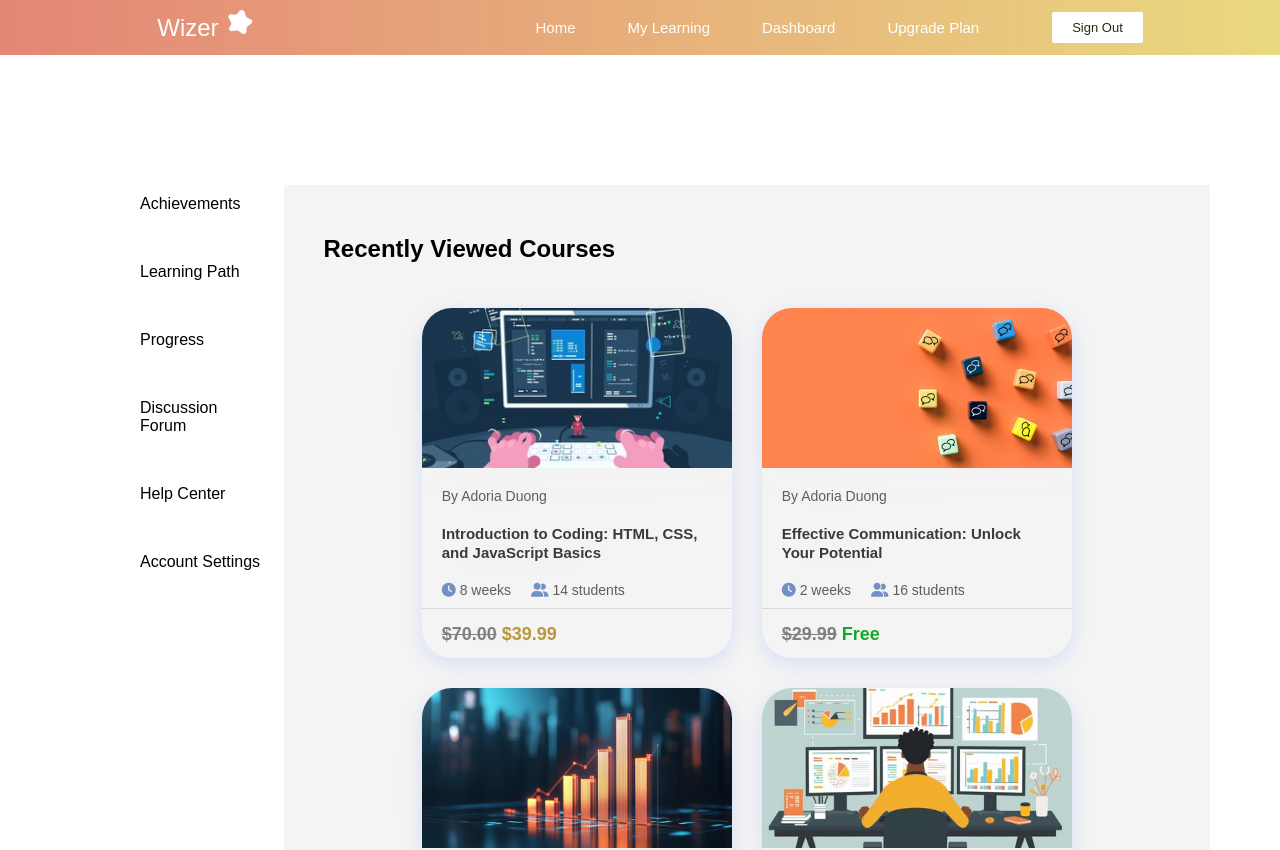
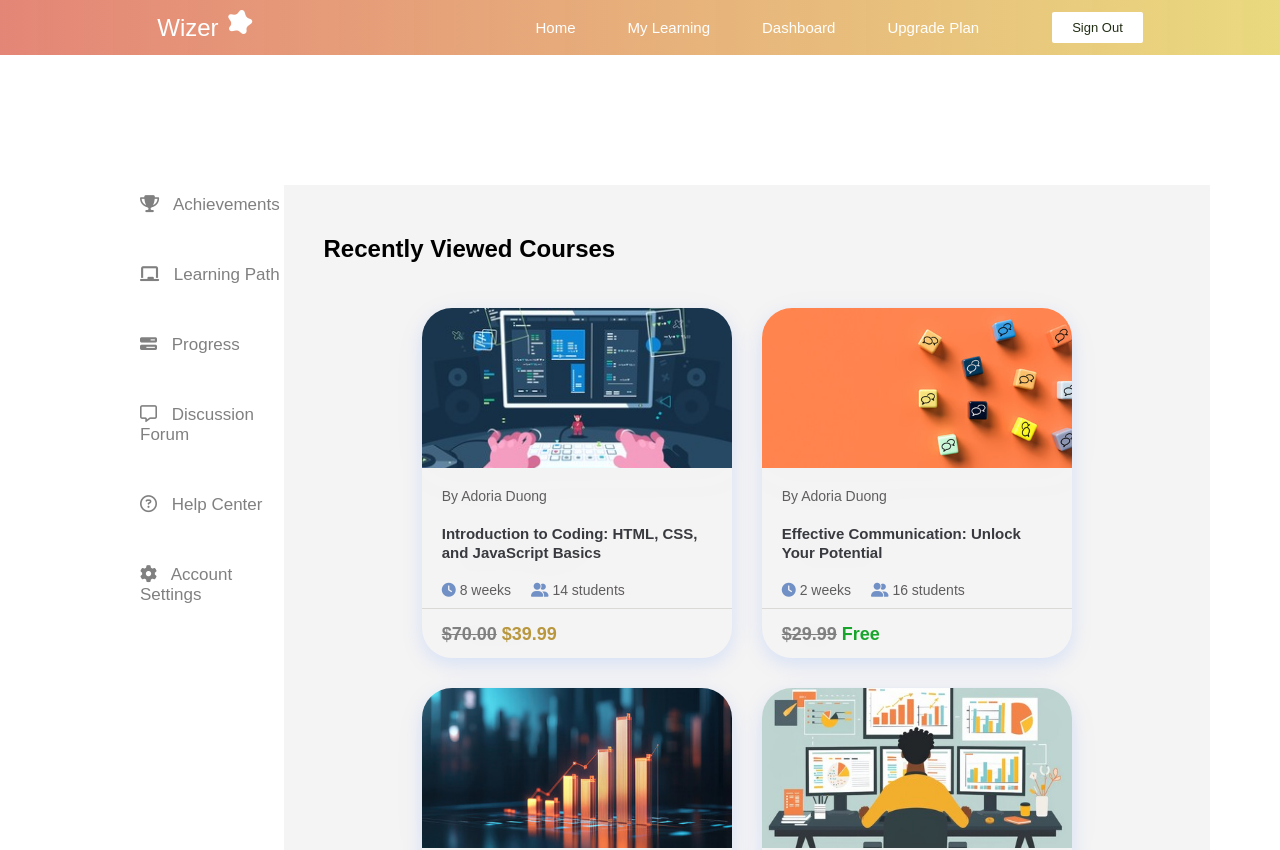
Before and after one commit to INFT6900-IT-Project/Wizer-app, a React (Create React App) app: page /user-screen in a window 1280 px wide. Shown: the top 850 px of the page. Built offline with nearby package versions, Linux system fonts and the light colour scheme.

Commit message:
Adoria Update

```diff
--- a/src/components/Pages/User/UserComponents/UserSideBar.css
+++ b/src/components/Pages/User/UserComponents/UserSideBar.css
@@ -2,11 +2,23 @@
 
 
 .ad-user-sidebar-wrap{
-    padding: 20px;
+    padding: 20px 0px;
 }
 
 .ad-user-sidebar-wrap p{
     margin: 50px 0px;
+    color: gray;
+    font-size: 17px;
+    transition: color 0.3s, border-left 0.3;
+    padding-left: 20px
 }
 
-.ad-user-sidebar-wrap p:hover{}
+.ad-user-sidebar-wrap p:hover{
+    color: rgba(211, 120, 75, 0.911);
+    border-left: 2px solid rgba(229, 138, 92, 0.911);/* Adds a blue line on the left on hover */
+    cursor: pointer;
+}
+
+.fa-trophy, .fa-chalkboard, .fa-bars-progress, .fa-message, .fa-circle-question, .fa-gear{
+    margin-right: 10px;
+}
--- a/src/components/Pages/User/UserComponents/UserSideBar.js
+++ b/src/components/Pages/User/UserComponents/UserSideBar.js
@@ -5,12 +5,12 @@ function UserSideBar() {
   return (
     <div>
       <div className='ad-user-sidebar-wrap'>
-      <p>Achievements</p>
-          <p>Learning Path</p>
-          <p>Progress</p>
-          <p>Discussion Forum</p>
-          <p>Help Center</p>
-          <p>Account Settings</p>
+      <p><i class="fa-solid fa-trophy"></i> Achievements</p>
+          <p><i class="fa-solid fa-chalkboard"></i> Learning Path</p>
+          <p><i class="fa-solid fa-bars-progress"></i> Progress</p>
+          <p><i class="fa-regular fa-message"></i> Discussion Forum</p>
+          <p><i class="fa-regular fa-circle-question"></i> Help Center</p>
+          <p><i class="fa-solid fa-gear"></i> Account Settings</p>
       </div>
     </div>
   )
```
